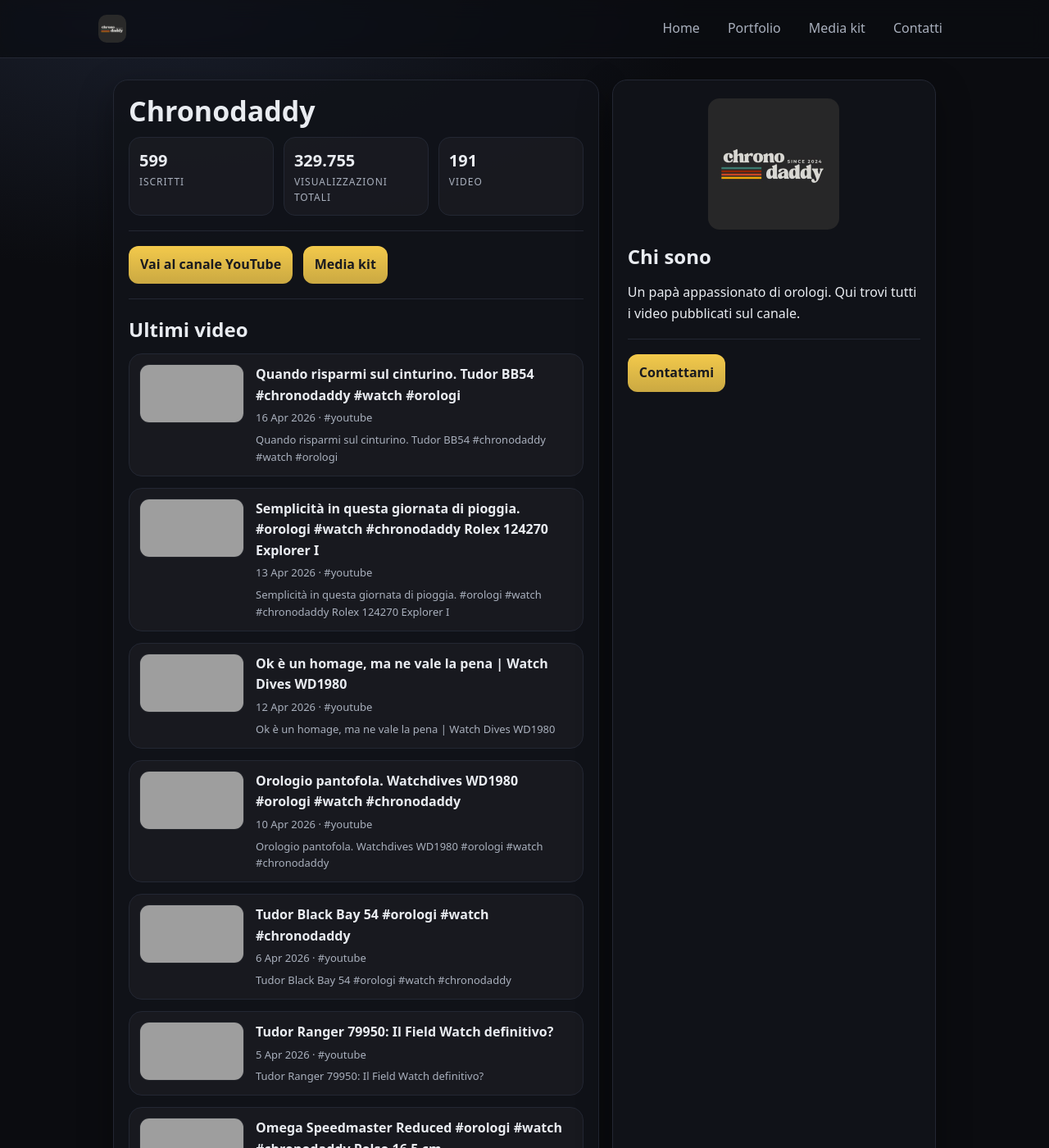
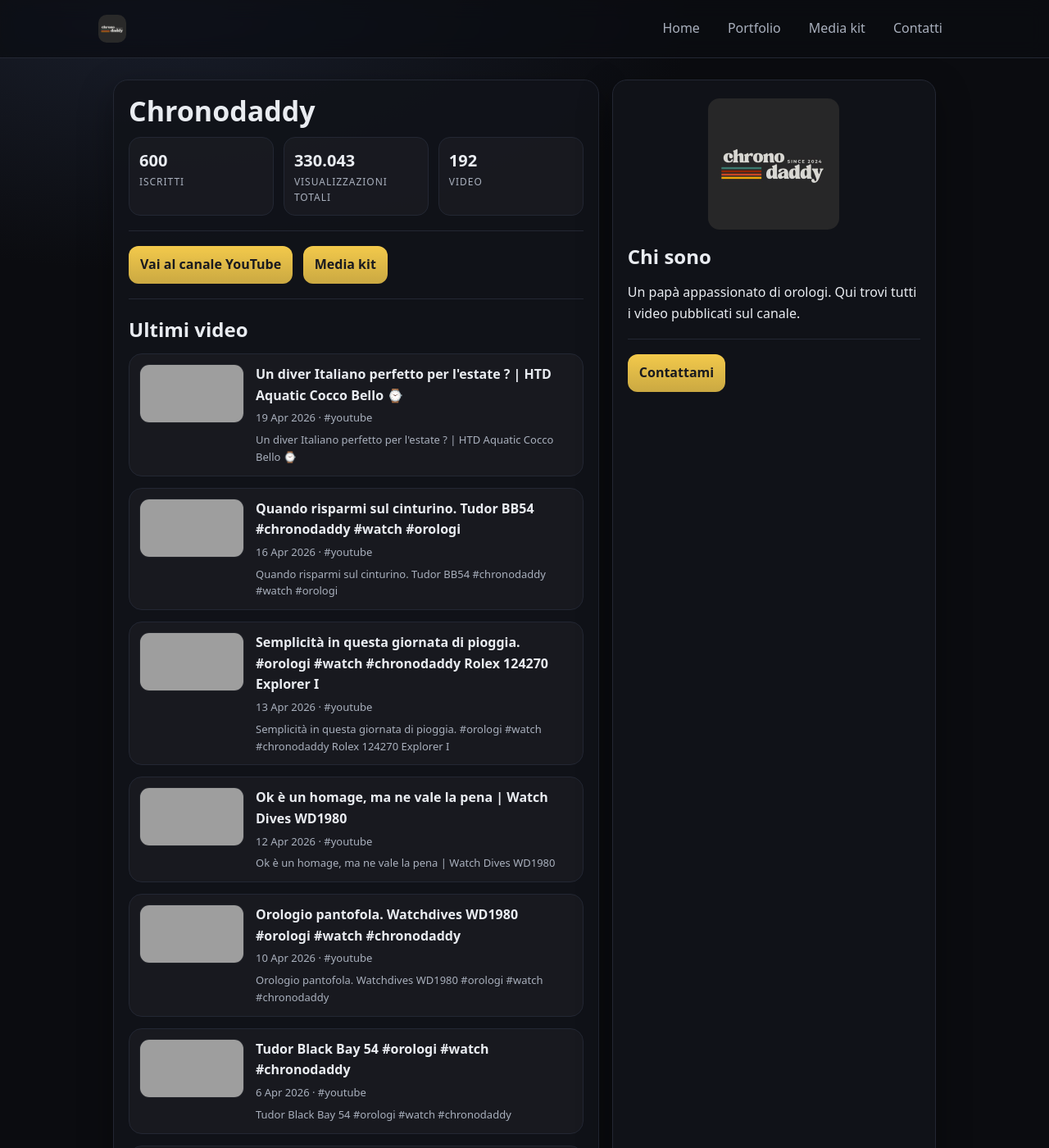
Before and after one commit to claudiostoduto/chronodaddy, a Jekyll site: the page built from index.md, in a window 1280 px wide and 1400 px high, cut to the strip 0-1400 px from the top of the window. Shown: the whole strip at 82% size. Built offline with Jekyll 4.4.1, drawn with Linux system fonts in a browser that asks for light colours; some of the changed text lies outside the part shown; grey boxes are pictures that could not be loaded.

Commit message:
chore: add new YouTube posts

```diff
--- /dev/null
+++ b/_posts/2026-04-19-un-diver-italiano-perfetto-per-lestate-htd-aquatic-cocco-bello.md
@@ -0,0 +1,14 @@
+---
+title: "Un diver Italiano perfetto per l'estate ? | HTD Aquatic Cocco Bello ⌚"
+date: 2026-04-19
+videoId: "pLo2ZnzWDNs"
+youtubeUrl: "https://www.youtube.com/watch?v=pLo2ZnzWDNs"
+thumbnail: "https://i1.ytimg.com/vi/pLo2ZnzWDNs/hqdefault.jpg"
+tags: [youtube]
+excerpt: "Un diver Italiano perfetto per l'estate ? | HTD Aquatic Cocco Bello ⌚"
+---
+
+<!--
+Questo post è stato generato automaticamente.
+Puoi aggiungere tag più specifici (brand/modello/format) e una descrizione/contesto per renderlo un vero case study.
+-->
--- a/assets/channel-stats.json
+++ b/assets/channel-stats.json
@@ -1,6 +1,6 @@
 {
-  "subscribers": 599,
-  "views": 329755,
-  "videos": 191,
-  "updatedAt": "2026-04-19T16:56:57.053Z"
+  "subscribers": 600,
+  "views": 330043,
+  "videos": 192,
+  "updatedAt": "2026-04-19T17:52:21.662Z"
 }
```
